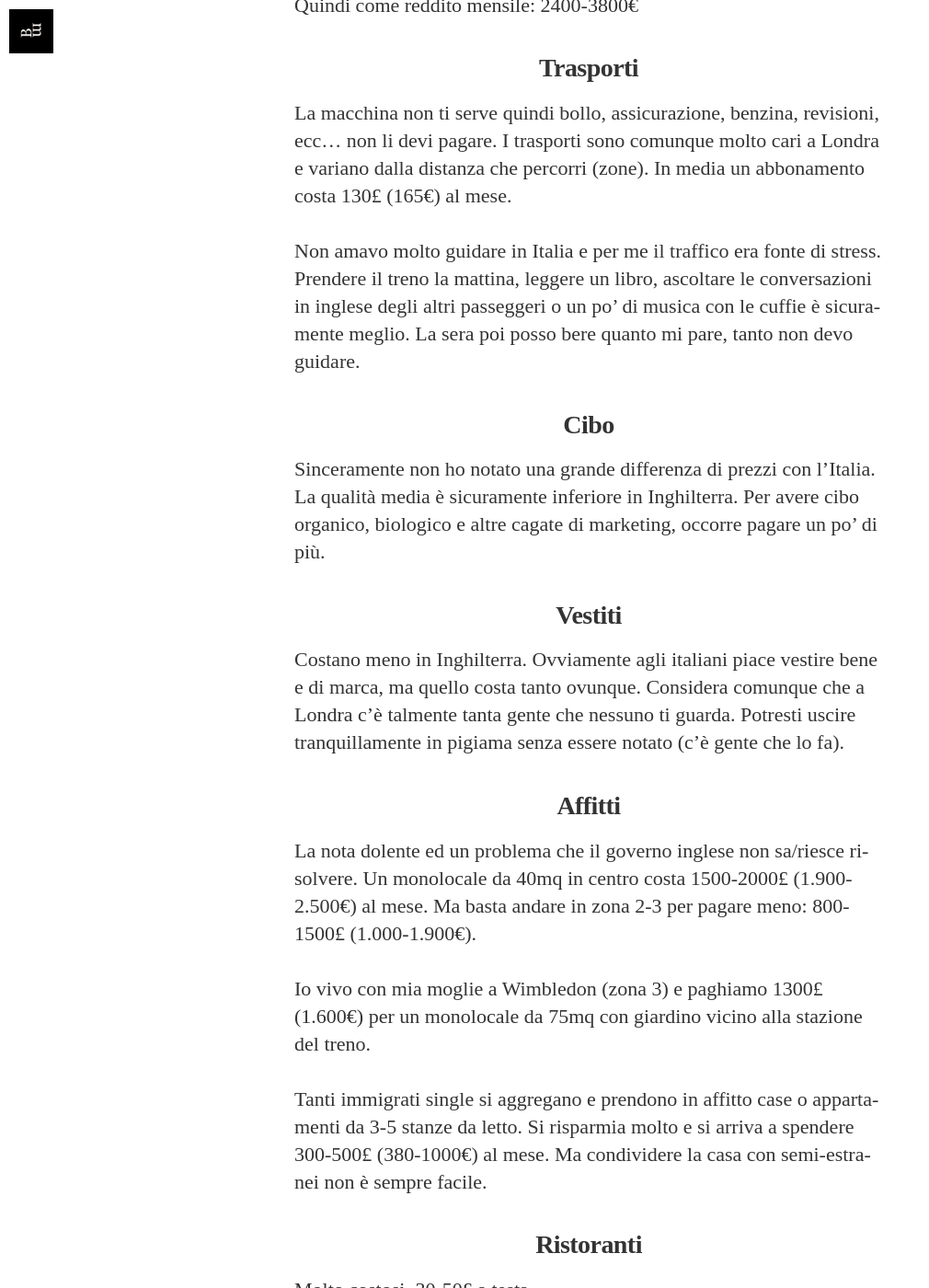
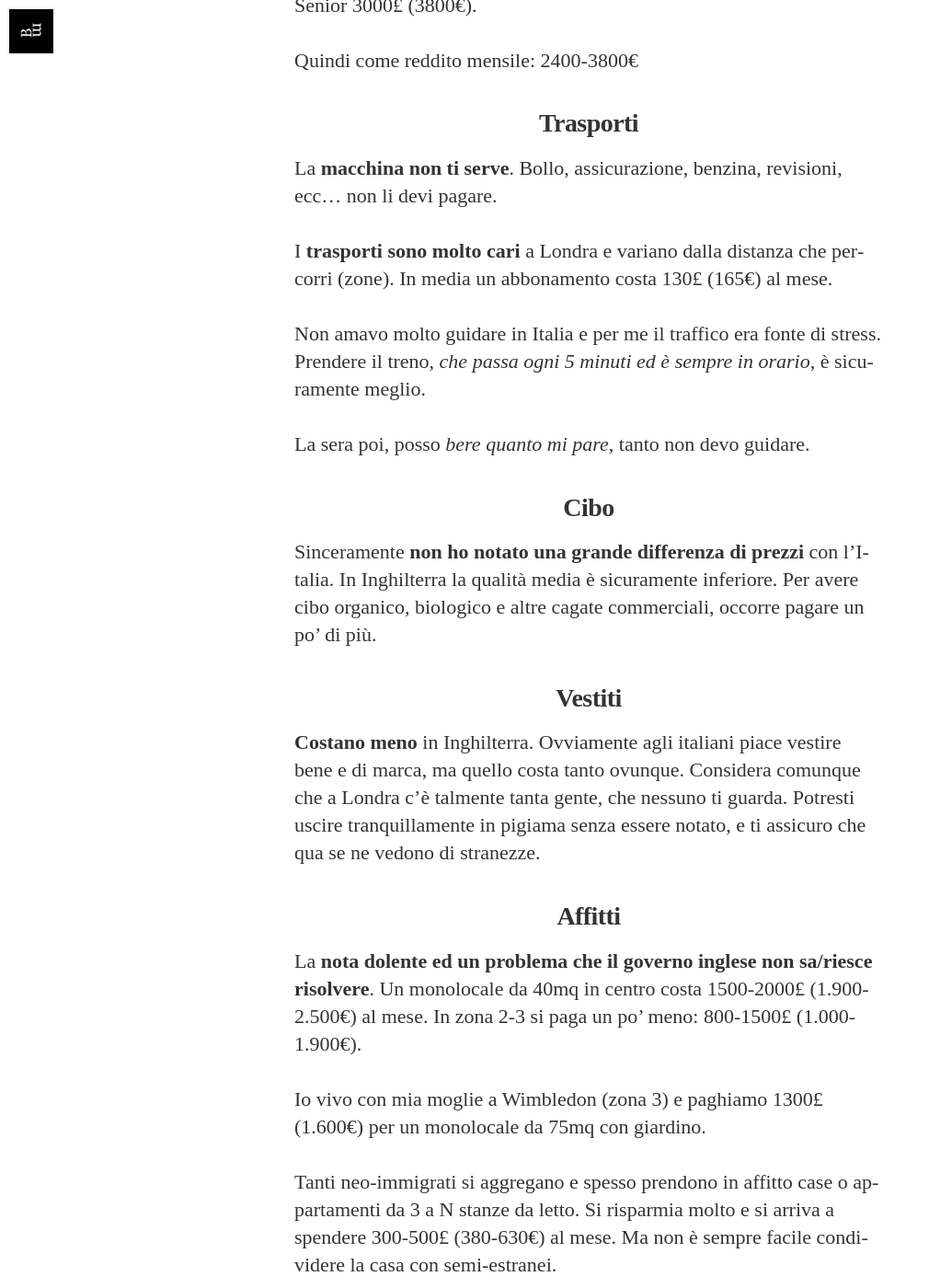
Before and after one commit to borgateo/blog, a Jekyll site: the page built from _posts/2014-11-23-analisi-costo-vita-all-estero.markdown, in a window 1280 px wide and 1400 px high, scrolled down 3778 px. Shown: the whole window at 92% size, without its empty margins (0-1010 px from the left). Built offline with Jekyll 4.4.1, drawn with Linux system fonts in a browser that asks for light colours; nearby versions of some CDN libraries; some web fonts are replaced; Markdown is read by kramdown in place of the engine named in the settings; some of the changed text lies outside the part shown.

Commit message:
fix typos

```diff
--- a/_posts/2014-11-23-analisi-costo-vita-all-estero.markdown
+++ b/_posts/2014-11-23-analisi-costo-vita-all-estero.markdown
@@ -12,51 +12,52 @@
 Tutti sappiamo come la società odierna sia sostanzialmente fondata sul *denaro*.
 Sembra che l’unica metrica per valutare una persona, sia il conto che ha in banca.
 
-Una tale pressione, ci ha condotti a dedicare la nostra esistenza al *vano scopo di diventare ricchi*.
+Una tale pressione, ci ha condotti a dedicare la nostra esistenza al vano *scopo di diventare ricchi*.
 
-Diciamolo pure, è un sistema malato.  Volenti o nolenti, se vogliamo sopravvivere, dobbiamo adattarci. È una sorta di ambizione imposta.
+Diciamolo pure, è un sistema malato.  Volenti o nolenti però, se vogliamo sopravvivere, dobbiamo seguirlo. È un'ambizione imposta.
 
-Visto che dobbiamo tutti *pedalare*, ti vorrei mostrare **quanto costa vivere nella [città più cara del mondo]** e se la bicicletta è veramente più comoda e veloce.
+Visto che dobbiamo tutti *pedalare*, ti vorrei mostrare **quanto costa vivere nella [città più cara del mondo]** e se ne vale la pena.
 
 
 #### L’ICT è più forte che mai
-Tanti si domandano se valga la pena trasferirsi in città come Londra, Parigi o New York.
-
 Il celebre economista [Joseph Stiglitz] afferma che **ICT, finanza e settore farmaceutico non stanno subendo la crisi economica del 2008**. Anzi stanno crescendo.
 
 Quindi se sei un programmatore, ti consiglio di andartene dall’Italia. Almeno per qualche anno.
 
+Londra, Berlino, Amsterdam, Stoccolma &mdash;e sembra che Parigi ci stia arrivando&mdash; sono importanti *poli informatici in Europea*. Potresti puntare ad una di queste.
+
 #### Il tuo capo sa che non hai le palle
-C’è inoltre un altro importante motivo. Gli italiani, anche se si lamentano continuamente del proprio Paese, lo amano.
+Gli italiani, anche se si lamentano continuamente del proprio Paese, lo amano.
 
-Solitamente la famiglia e gli amici sono radici difficili da tagliare.
-Inoltre **la mentalità provinciale** di giudicare chi se ne va, come lo sfigato che abbandona il proprio Paese, non è facile da estirpare.
+La famiglia, gli amici, il bar e le abitudini sono spesso radici difficili da tagliare.
+Per giunta, **la mentalità provinciale** di giudicare chi se ne va, come lo sfigato che abbandona il proprio Paese, non aiuta.
 
-**Il tuo datore di lavoro italiano lo sa**. Lui sa che all’estero saresti pagato molto di più e trattato molto meglio.
+**Il tuo datore di lavoro italiano lo sa molto bene**. Lui sa che all’estero saresti pagato molto di più e trattato molto meglio.
 
-Ma semplicemente se ne **frega** allegramente.
+Ma semplicemente se ne **frega** allegramente. E continua a sfruttarti.
 
 Del resto, lui pensa:
->Io imprenditore ho una famiglia da mantenere. Non sono mica qua per regalare i guadagni della mia impresa ai dipendenti. Sono io che prendo i rischi.
+>Io imprenditore ho una famiglia da mantenere. Non sono mica qua per regalare i guadagni della mia impresa ai dipendenti. Sono io, io, io che rischio tutto ogni giorno.
 
 >…E poi perché dovrei essere io lo scemo che paga di più i dipendenti? Gli stipendi sono così in Italia.
 
-Quindi per chiudere in bellezza con la frase fatta degli ultimi anni:
+Quindi, per chiudere in bellezza con la frase fatta degli ultimi anni:
 > Eh…anche perché c’è la crisi!
 
-**È il sistema che è rotto**. Vattene dall’Italia. Mostragli che hai le palle.
+**È il sistema che è rotto**. Mostragli che hai le palle di *ribellarti*.
+Quando vedranno che tutti i cervelli se ne scappano, magari inizieranno a pagare decentemente.
 
 
 #### La proporzione
-Sappiamo che i **programmatori sono molto ricercati**. E sappiamo che solitamente le città care retribuiscono bene. Ragion per cui, se un programmatore vuole **fare soldi velocemente, dovrebbe vivere in una città cara**.
+Sappiamo che i **programmatori sono molto ricercati**. E sappiamo che solitamente le città “care” retribuiscono bene. Ragion per cui, se un programmatore vuole **fare soldi velocemente, dovrebbe vivere in una di queste città**.
 
 Il motivo è molto semplice e te lo spiego con un confronto:
 
-Se in Italia prendi 1500&euro; al mese, e spendi il 50% per affitto, cibo e trasporti, a fine mese metti da parte 750&euro;.
+Se in Italia prendi 1500&euro; al mese, e spendi ipoteticamente il 50% per viverci, a fine mese metti da parte 750&euro;.
 
-Ma se a Londra prendi 4500&euro; al mese, e ne spendi 50% per gli stessi bisogni (che solitamente sono più cari) hai comunque un netto di 2250&euro;.
+Ma se a Londra prendi 4000&euro; al mese, e ne spendi 50% per gli stessi bisogni (che solitamente sono più cari) hai comunque un netto di 2000&euro;.
 
-Quindi **la vita costerà anche il doppio, ma ricorda che guadagni più del doppio**!
+Quindi **la vita costerà anche il doppio**, ma ricorda che **guadagni più del doppio**!
 
 #### Le cifre di Londra
 Uno stipendio medio per un programmatore Junior è di 1900&pound; (2400&euro;) e Senior 3000&pound; (3800&euro;).
@@ -64,38 +65,44 @@
 Quindi come reddito mensile: 2400-3800&euro;
 
 ##### Trasporti
-La macchina non ti serve quindi bollo, assicurazione, benzina, revisioni, ecc… non li devi pagare. I trasporti sono comunque molto cari a Londra e variano dalla distanza che percorri (zone). In media un abbonamento costa 130&pound; (165&euro;) al mese.
+La **macchina non ti serve**. Bollo, assicurazione, benzina, revisioni, ecc… non li devi pagare.
+
+I **trasporti sono molto cari** a Londra e variano dalla distanza che percorri (zone). In media un abbonamento costa 130&pound; (165&euro;) al mese.
 
 Non amavo molto guidare in Italia e per me il traffico era fonte di stress.
-Prendere il treno la mattina, leggere un libro, ascoltare le conversazioni in inglese degli altri passeggeri o un po’ di musica con le cuffie è sicuramente meglio.
-La sera poi posso bere quanto mi pare, tanto non devo guidare.
+Prendere il treno, *che passa ogni 5 minuti ed è sempre in orario*, è sicuramente meglio.
+
+La sera poi, posso *bere quanto mi pare*, tanto non devo guidare.
 
 ##### Cibo
-Sinceramente non ho notato una grande differenza di prezzi con l’Italia. La qualità media è sicuramente inferiore in Inghilterra. Per avere cibo organico, biologico e altre cagate di marketing, occorre pagare un po’ di più.
+Sinceramente **non ho notato una grande differenza di prezzi** con l’Italia. In Inghilterra la qualità media è sicuramente inferiore. Per avere cibo organico, biologico e altre cagate commerciali, occorre pagare un po’ di più.
 
 
 ##### Vestiti
-Costano meno in Inghilterra. Ovviamente agli italiani piace vestire bene e di marca, ma quello costa tanto ovunque. Considera comunque che a Londra c’è talmente tanta gente che nessuno ti guarda.  Potresti uscire tranquillamente in pigiama senza essere notato (c’è gente che lo fa).
+**Costano meno** in Inghilterra. Ovviamente agli italiani piace vestire bene e di marca, ma quello costa tanto ovunque. Considera comunque che a Londra c’è talmente tanta gente, che nessuno ti guarda.  Potresti uscire tranquillamente in pigiama senza essere notato, e ti assicuro che qua se ne vedono di stranezze.
 
 ##### Affitti
-La nota dolente ed un problema che il governo inglese non sa/riesce risolvere. Un monolocale da 40mq in centro costa 1500-2000&pound; (1.900-2.500&euro;) al mese. Ma basta andare in zona 2-3 per pagare meno: 800-1500&pound; (1.000-1.900&euro;).
+La **nota dolente ed un problema che il governo inglese non sa/riesce risolvere**. Un monolocale da 40mq in centro costa 1500-2000&pound; (1.900-2.500&euro;) al mese. In zona 2-3 si paga un po' meno: 800-1500&pound; (1.000-1.900&euro;).
 
-Io vivo con mia moglie a Wimbledon (zona 3) e paghiamo 1300&pound; (1.600&euro;) per un monolocale da 75mq con giardino vicino alla stazione del treno.
+Io vivo con mia moglie a Wimbledon (zona 3) e paghiamo 1300&pound; (1.600&euro;) per un monolocale da 75mq con giardino.
 
 
-Tanti immigrati single si aggregano e prendono in affitto case o appartamenti da 3-5 stanze da letto.
-Si risparmia molto e si arriva a spendere 300-500&pound; (380-1000&euro;) al mese. Ma condividere la casa con semi-estranei non è sempre facile.
+Tanti neo-immigrati si aggregano e spesso prendono in affitto case o appartamenti da 3 a N stanze da letto.
+Si risparmia molto e si arriva a spendere 300-500&pound; (380-630&euro;) al mese. Ma non è sempre facile condividere la casa con semi-estranei.
 
 ##### Ristoranti
-Molto costosi, 30-50&pound; a testa.
+Molto costosi, 30-50&pound; a testa. Evitabili.
 
 Io amo cucinare a casa con mia moglie e raramente mangiamo fuori. Sinceramente non la considero una spesa primaria. L’ho messa perché molti miei colleghi single non mangiano mai a casa.
 
+
 #### Conclusione
+L’**affitto è quindi la spesa più pesante da affrontare**. Ma questo vale solamente per Londra. Per esempio Berlino ed Amsterdam hanno affitti molto più accessibili, e il lavoro è comunque retribuito molto bene.
 
-L’**affitto è quindi la spesa più pesante da affrontare**. Il resto è molto simile all'Italia.
+Vivere all'estero vale sicuramente la pena. Sia per **te stesso come singolo, ma anche per la comunità dei programmatori**.
 
-Infine, per eliminare anche questo problema, c’è sempre la possibilità di trovare qualche azienda che ti permetta di lavorare in remoto dall'Italia. Ovviamente per far ciò devi avere un'ottimo inglese.
+Se mostriamo all'Italia che *non abbiamo paura di andarcene dove ci pagano meglio*, magari qualcosa cambierà...e se non cambia? Rispondetegli: &laquo;Eh…c’è la crisi!&raquo;
+
 
 
 [Joseph Stiglitz]: http://www.josephstiglitz.com/
```
Also changed, not shown: 1 other file.
